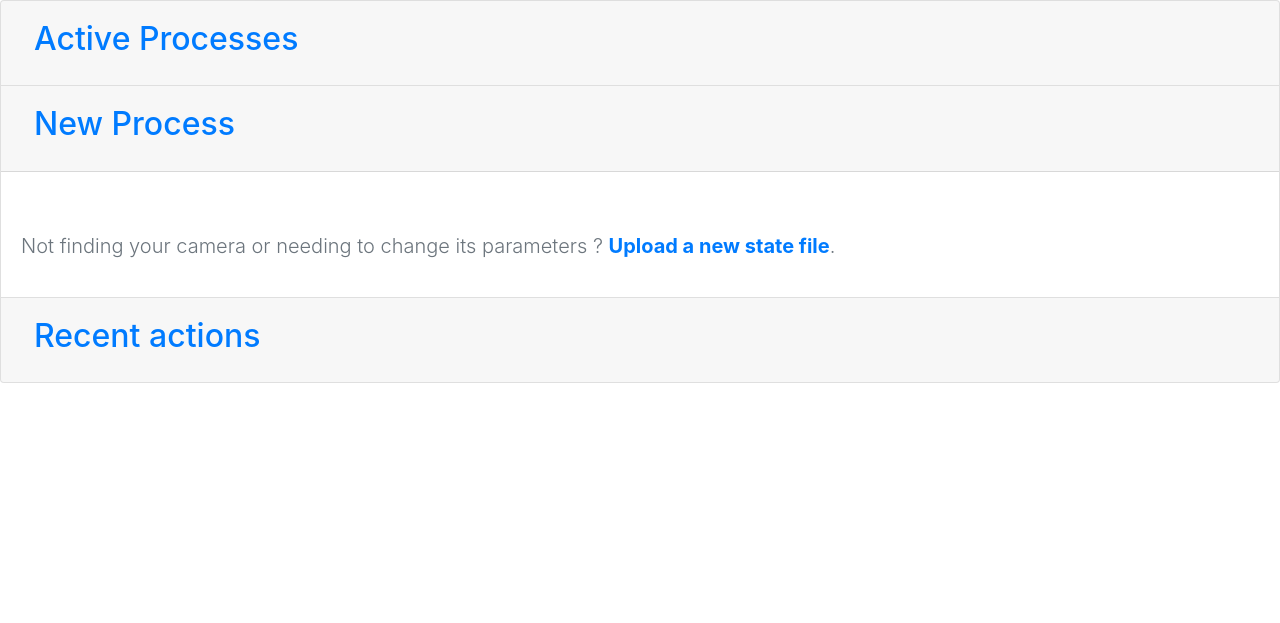
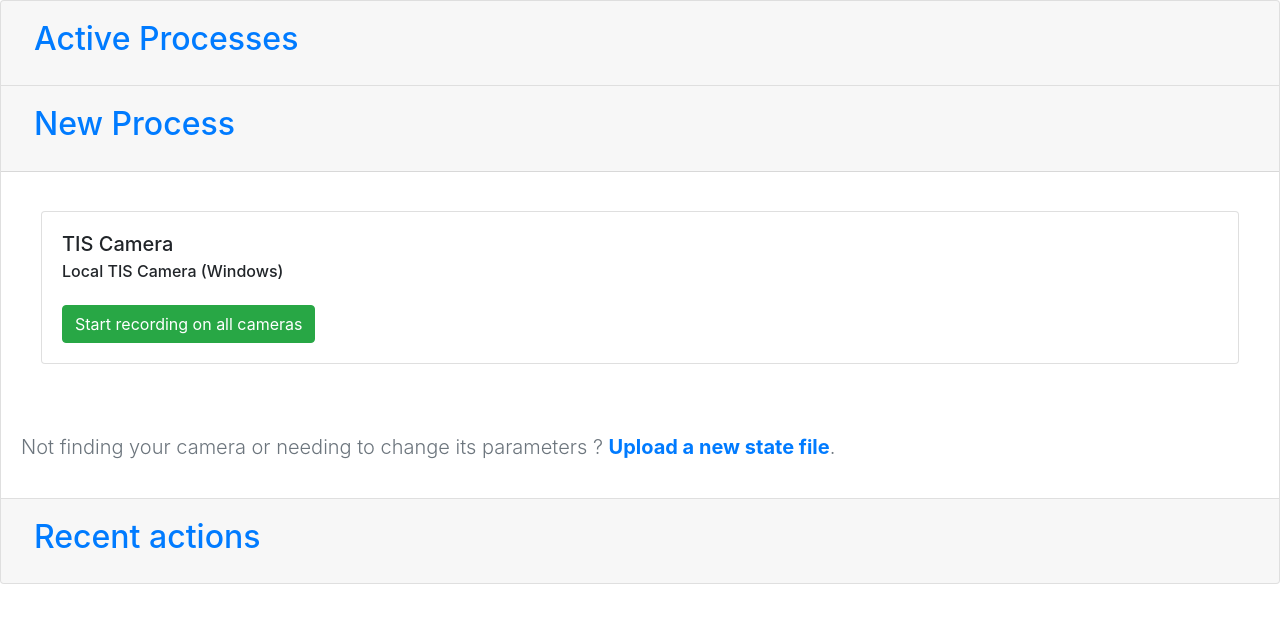
Before and after one commit to rfayat/IMU_app, a FastAPI app: page /dashboard in a window 1280 px wide, after a click on "New Process". Shown: the part 82-705 px from the top of the page. Run offline with FastAPI, Linux system fonts and the light colour scheme; data that the repository does not hold is empty.

Commit message:
Add the update of path2data.txt when starting a block

```diff
--- a/IMU_app/main.py
+++ b/IMU_app/main.py
@@ -97,6 +97,7 @@ async def create_new_session(request: Request,
         "block_notes": block_notes, "session_path": str(session_path),
         "block_path": str(block_path),
         })
+    session.write_path2data(block_path)
 
     db.insert_active_block(block_content)
     return RedirectResponse("/", status_code=status.HTTP_303_SEE_OTHER)
@@ -120,6 +121,7 @@ async def create_new_block(request: Request,
     block_content.update({"block_folder": block_folder,
                           "block_notes": block_notes,
                           "block_path": str(block_path)})
+    session.write_path2data(block_path)
     db.insert_active_block(block_content)
     return RedirectResponse("/", status_code=status.HTTP_303_SEE_OTHER)
 
@@ -254,6 +256,14 @@ async def tis_cam_windows_preview(cam_name: str):
     return RedirectResponse("/", status_code=status.HTTP_303_SEE_OTHER)
 
 
+@app.get("/tis_camera_win/all/record")
+async def tis_cam_windows_record_all():
+    "Start a recording on all available cameras"
+    for cam in db.get_available_cameras():
+        await tis_cam_windows_record(cam_name=cam["cam_name"])
+    return RedirectResponse("/")
+
+
 @app.get("/tis_camera_win/{cam_name}/record")
 async def tis_cam_windows_record(cam_name: str):
     "Start a TIS camera recording from a cam_name"
--- a/IMU_app/templates/dashboard.html
+++ b/IMU_app/templates/dashboard.html
@@ -91,8 +91,22 @@
       <div id="collapseTwo" class="collapse" aria-labelledby="headingTwo" data-parent="#accordionExample">
         <div class="card-body">
           <div class="card-body">
-            <div class="card-deck">
 
+            {% if available_cameras != [] %}
+            <div class="card-deck mb-4">
+              <div class="card">
+                <div class="card-body">
+                  <h5 class="card-title">TIS Camera</h5>
+                  <h6 class="card-subtitle">Local TIS Camera (Windows)</h6>
+                  <br/>
+                  <a href="{{url_for("tis_cam_windows_record_all")}}" class="btn btn-success">Start recording on all cameras</a>
+                </div>
+              </div>
+            </div>
+            {% endif %}
+
+            {% if available_cameras != [] %}
+            <div class="card-deck mb-4">
               {% for cam in available_cameras %}
               <div class="card">
                 <div class="card-body">
@@ -104,8 +118,9 @@
                 </div>
               </div>
               {% endfor %}
+            </div>
+            {% endif %}
 
-            </div>
             {% for rpi in available_rpi %}
             <div class="card-deck">
               <div class="card">
--- a/config_template.JSON
+++ b/config_template.JSON
@@ -1,5 +1,6 @@
 {
   "data_folder": "C:\\path\\to\\saving\\data",
+  "path2data": "C:\\path\\to\\path2data.txt",
   "pwm": {
     "ssh": {
       "host": "XXX.XXX.XX.XXX",
```
Also changed, not shown: IMU_app/session.py (+8 -0 lines), 1 other file.
